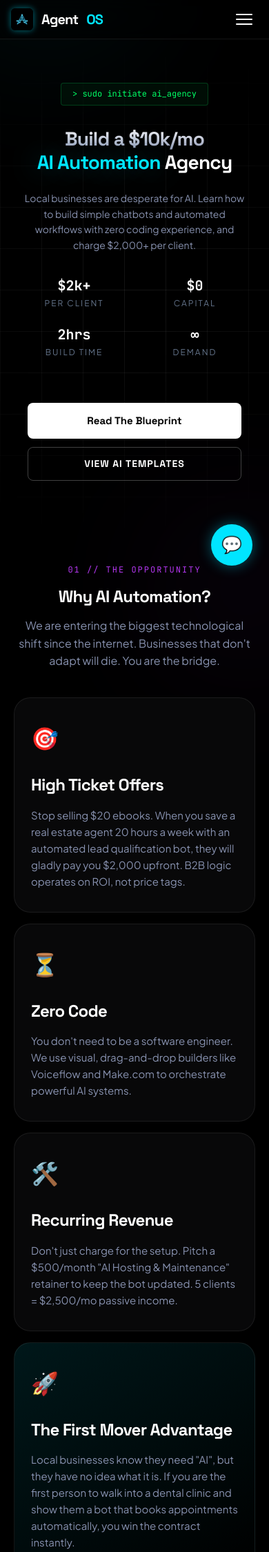
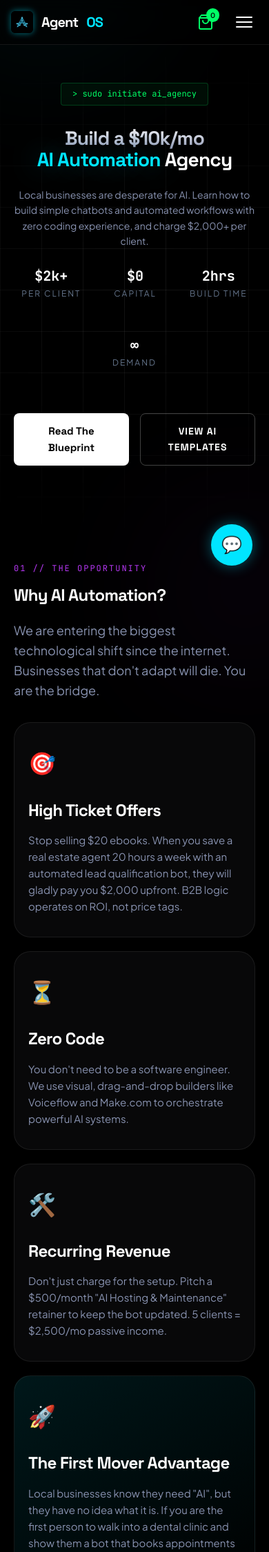
Before and after one commit to Amrit022/agentos-live, a Flask app: page / in a window 390 px wide. Shown: the top 2250 px of the page at 69% size. Run offline with Flask 3, Linux system fonts and the light colour scheme.

Commit message:
iPhone 15 optimization: Persistent mobile cart and notch support

```diff
--- a/templates/index.html
+++ b/templates/index.html
@@ -350,62 +350,61 @@
     .sec-title { font-size: 36px; }
   }
 
+  /* ───── CART STYLES ───── */
+  .cart-badge {
+    background: var(--neon-green); color: #000; padding: 2px 6px;
+    border-radius: 100px; font-size: 10px; font-weight: bold;
+    display: inline-block; vertical-align: middle;
+  }
+  .mobile-cart-btn {
+    display: none; position: relative; padding: 8px;
+    transition: transform 0.2s;
+  }
+  .mobile-cart-btn .cart-badge {
+    position: absolute; top: 0; right: 0;
+  }
+
   /* ───── RESPONSIVE: MOBILE ───── */
   @media(max-width: 768px) {
-    nav { padding: 12px 20px; }
+    nav {
+      padding: env(safe-area-inset-top, 12px) 20px 12px;
+      height: auto;
+    }
+    .mobile-cart-btn { display: flex; }
+    .nav-cart-link { display: none; }
     .hamburger { display: flex; }
     .nav-links {
       display: none; position: fixed; top: 0; left: 0; right: 0; bottom: 0;
-      background: #000000; /* Solid black for readability */
+      background: #000000;
       flex-direction: column; justify-content: center; align-items: center;
       gap: 32px; z-index: 150;
-      padding-top: 60px;
+      padding-top: 80px;
     }
     .nav-links.open { display: flex; }
     .nav-links a { font-size: 24px; font-weight: 700; color: #fff; }
 
     .btn-neon.nav-cta-desktop { display: none; }
 
-    #hero { padding: 120px 20px 60px; min-height: auto; }
-    .hero-title { font-size: clamp(32px, 10vw, 48px) !important; line-height: 1.2; }
-    .hero-sub { font-size: 16px; margin-bottom: 32px; padding: 0 10px; }
-    .hero-metrics { gap: 20px; flex-wrap: wrap; justify-content: center; }
-    .metric { width: calc(50% - 20px); }
-    .metric-val { font-size: 24px; }
-    .hero-cta-group { flex-direction: column; width: 100%; gap: 12px; padding: 0 20px; }
-    .hero-cta-group a { width: 100%; }
+    #hero {
+      padding: calc(120px + env(safe-area-inset-top, 0px)) 20px 60px;
+      min-height: auto;
+    }
+    .hero-title { font-size: clamp(28px, 10vw, 42px) !important; line-height: 1.1; }
+    .hero-sub { font-size: 15px; margin-bottom: 24px; }
 
     .bento-grid {
       grid-template-columns: 1fr !important;
       grid-auto-rows: auto !important;
-      gap: 16px;
+      gap: 20px;
     }
     .bento-card {
-      padding: 32px 24px;
-      min-height: auto !important;
-      grid-column: span 1 !important;
-      grid-row: span 1 !important;
+      padding: 32px 20px;
+      min-height: 280px !important;
     }
 
-    section { padding: 60px 20px; }
-    .section-header { margin-bottom: 40px; text-align: center; }
-    .sec-title { font-size: 32px; margin-bottom: 16px; }
-    .sec-desc { font-size: 16px; margin: 0 auto; }
-
-    .blueprint-list { padding-left: 24px; margin-left: 0; border-left: 2px solid var(--border-dim); }
-    .bp-title { font-size: 18px; }
-
-    .store-grid { grid-template-columns: 1fr !important; gap: 20px; }
-    .product-card { padding: 32px 20px; }
-
-    #countdown-banner { padding: 24px 16px; gap: 20px; }
-
-    #social-proof-popup {
-      width: calc(100% - 40px) !important;
-      left: 20px !important;
-      bottom: 100px !important;
-      padding: 12px;
-    }
+    section { padding: 80px 20px; overflow: hidden; }
+    .section-header { margin-bottom: 32px; }
+    .sec-title { font-size: 28px; }
   }
 
   /* ───── RESPONSIVE: SMALL PHONES ───── */
@@ -436,20 +435,32 @@
     <img src="/static/logo.png" alt="AgentOS Logo" style="width: 32px; height: 32px; border-radius: 6px; box-shadow: 0 0 10px rgba(0, 229, 255, 0.5);">
     Agent<span>OS</span>
   </a>
+
   <div class="nav-links" id="navLinks">
     <a href="#mindset" onclick="closeNav()">The Opportunity</a>
     <a href="#services" onclick="closeNav()">Services</a>
     <a href="#blueprint" onclick="closeNav()">Blueprint</a>
     <a href="#products" style="color: var(--text-primary);" onclick="closeNav()">Store</a>
     <a href="/portal" onclick="closeNav()">Portal</a>
-    <a href="/cart" style="color: var(--neon-green);" onclick="closeNav()">
-      Cart <span id="cartCount" style="background: var(--neon-green); color: #000; padding: 2px 6px; border-radius: 100px; font-size: 10px; font-weight: bold;">0</span>
+    <!-- Cart link inside menu for desktop -->
+    <a href="/cart" class="nav-cart-link" style="color: var(--neon-green);" onclick="closeNav()">
+      Cart <span id="cartCountMenu" class="cart-badge">0</span>
     </a>
   </div>
-  <a href="#products" class="btn-neon nav-cta-desktop" style="padding: 8px 20px; font-size: 12px;">Get Started</a>
-  <button class="hamburger" id="hamburgerBtn" onclick="toggleNav()">
-    <span></span><span></span><span></span>
-  </button>
+
+  <div style="display: flex; align-items: center; gap: 16px;">
+    <!-- PERSISTENT MOBILE CART ICON -->
+    <a href="/cart" class="mobile-cart-btn">
+      <svg width="24" height="24" viewBox="0 0 24 24" fill="none" stroke="currentColor" stroke-width="2" stroke-linecap="round" stroke-linejoin="round" style="color: var(--neon-green);"><path d="M6 2 3 6v14a2 2 0 0 0 2 2h14a2 2 0 0 0 2-2V6l-3-4Z"/><path d="M3 6h18"/><path d="M16 10a4 4 0 0 1-8 0"/></svg>
+      <span id="cartCountMobile" class="cart-badge">0</span>
+    </a>
+
+    <a href="#products" class="btn-neon nav-cta-desktop" style="padding: 8px 20px; font-size: 12px;">Get Started</a>
+
+    <button class="hamburger" id="hamburgerBtn" onclick="toggleNav()">
+      <span></span><span></span><span></span>
+    </button>
+  </div>
 </nav>
 
 <section id="hero">
@@ -889,17 +900,25 @@
 
   document.querySelectorAll('.reveal').forEach(el => observer.observe(el));
 
-  // Cart Logic
-  let cart = JSON.parse(localStorage.getItem('wealthweb_cart')) || [];
+  function updateCartCount() {
+    const cart = JSON.parse(localStorage.getItem('wealthweb_cart') || '[]');
+    const countMenu = document.getElementById('cartCountMenu');
+    const countMobile = document.getElementById('cartCountMobile');
 
-  function updateCartCount() {
-    const countEl = document.getElementById('cartCount');
-    countEl.innerText = cart.length;
-    countEl.style.transform = 'scale(1.3)';
-    setTimeout(() => countEl.style.transform = 'scale(1)', 200);
+    if (countMenu) {
+      countMenu.innerText = cart.length;
+      countMenu.style.transform = 'scale(1.3)';
+      setTimeout(() => countMenu.style.transform = 'scale(1)', 200);
+    }
+    if (countMobile) {
+      countMobile.innerText = cart.length;
+      countMobile.style.transform = 'scale(1.3)';
+      setTimeout(() => countMobile.style.transform = 'scale(1)', 200);
+    }
   }
 
   function addToCart(name, price, icon, desc) {
+    let cart = JSON.parse(localStorage.getItem('wealthweb_cart')) || [];
     cart.push({ id: Date.now().toString(), name, price, icon, desc });
     localStorage.setItem('wealthweb_cart', JSON.stringify(cart));
     updateCartCount();
```
